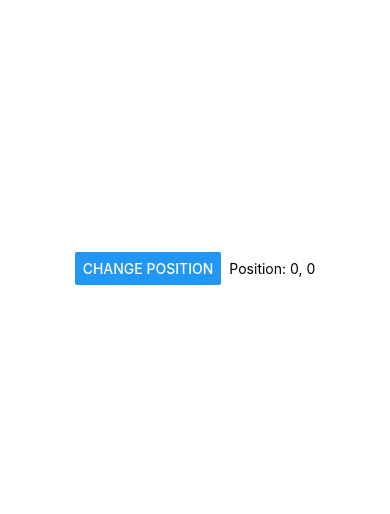
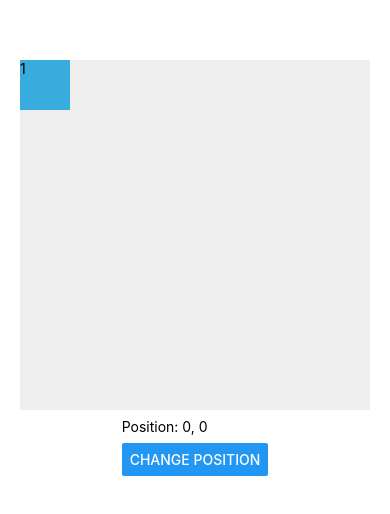
Before and after one commit to AgeReapor/1024-plus-plus, a React Native app: screen / in a window 390 px wide. Shown: the part 154-668 px from the top of the page. Built offline with nearby package versions, Linux system fonts and the light colour scheme.

Commit message:
tile movement

```diff
--- a/App.js
+++ b/App.js
@@ -6,35 +6,59 @@ import Animated, {
 	interpolateColor,
 } from "react-native-reanimated";
 import { Button, Text } from "react-native";
+import { StyleSheet } from "react-native";
+import { useState, View } from "react";
+
 import * as style from "./utils/StyleUtilClasses";
-import { useState } from "react";
+import Tile from "./components/Tile";
 
-export default function App(props) {
+const CANVAS_SIZE = 350;
+const TILE_SIZE = 60;
+
+export default function App() {
 	const [state, setState] = useState({
 		x: 0,
 		y: 0,
+		val: 1,
 	});
 
 	return (
-		<Animated.View
-			style={[
-				style.flex_center,
-				style.flex_row,
-				style.gap(style.rem(0.5)),
-			]}
-		>
+		<Animated.View style={[style.flex, style.flex_center, style.gap()]}>
+			<Animated.View style={[styles.canvas]}>
+				<Tile
+					x={state.x}
+					y={state.y}
+					val={state.val}
+					size={TILE_SIZE}
+				/>
+			</Animated.View>
+			<Animated.View style={[style.alignItems("start"), style.gap()]}>
+				<Text>
+					Position: {Math.round(state.x)}, {Math.round(state.y)}
+				</Text>
 				<Button
 					title="Change Position"
 					onPress={() => {
+						var newVal = state.val * 2;
+						if (newVal >= 2048) newVal = 1;
+
 						setState({
-						x: Math.random() * 100,
-						y: Math.random() * 100,
+							x: Math.random() * (CANVAS_SIZE - TILE_SIZE),
+							y: Math.random() * (CANVAS_SIZE - TILE_SIZE),
+							val: newVal,
 						});
 					}}
 				/>
-			<Text>
-				Position: {Math.round(state.x)}, {Math.round(state.y)}
-			</Text>
+			</Animated.View>
 		</Animated.View>
 	);
 }
+
+const styles = StyleSheet.create({
+	canvas: {
+		width: CANVAS_SIZE,
+		height: CANVAS_SIZE,
+		backgroundColor: "#eee",
+		position: "relative",
+	},
+});
--- /dev/null
+++ b/components/Tile.jsx
@@ -0,0 +1,37 @@
+import { StyleSheet } from "react-native";
+import Animated, {
+	useAnimatedStyle,
+	withTiming,
+} from "react-native-reanimated";
+
+const SIDE = 50;
+
+export default function Tile(props) {
+	const animStyles = useAnimatedStyle(() => {
+		return {
+			transform: [
+				{ translateX: withTiming(props.x) },
+				{ translateY: withTiming(props.y) },
+			],
+			width: SIDE,
+			height: SIDE,
+		};
+	});
+
+	return (
+		<Animated.View style={[sheet.tile, animStyles]}>
+			<Animated.Text>{props.val}</Animated.Text>
+		</Animated.View>
+	);
+}
+
+const sheet = StyleSheet.create({
+	tile: {
+		backgroundColor: "#38ACDD",
+		position: "absolute",
+
+		// Anchor center of the tile
+		// marginLeft: -SIDE / 2,
+		// marginTop: -SIDE / 2,
+	},
+});
--- a/utils/StyleUtilClasses.js
+++ b/utils/StyleUtilClasses.js
@@ -1,7 +1,7 @@
 const REM_IN_PX = 16;
 
-export const rem = (rem) => {
-	return rem * REM_IN_PX;
+export const px2rem = (px) => {
+	return px / REM_IN_PX;
 };
 
 export const flex_center = {
@@ -15,8 +15,32 @@ export const flex_row = {
 	flexDirection: "row",
 };
 
-export const gap = (gap) => {
+export const gap = (rem = 0.5) => {
 	return {
-		gap: gap,
+		gap: rem * REM_IN_PX,
 	};
 };
+
+export const justifyContent = (justifyContent = "center") => {
+	return {
+		justifyContent: justifyContent,
+	};
+};
+
+export const alignItems = (alignItems = "center") => {
+	return {
+		alignItems: alignItems,
+	};
+};
+
+export const width = (rem) => {
+	return {
+		width: rem * REM_IN_PX,
+	};
+};
+
+export const height = (rem) => {
+	return {
+		height: rem * REM_IN_PX,
+	};
+};
```
Lines whose indentation alone changed are shown as unchanged.
